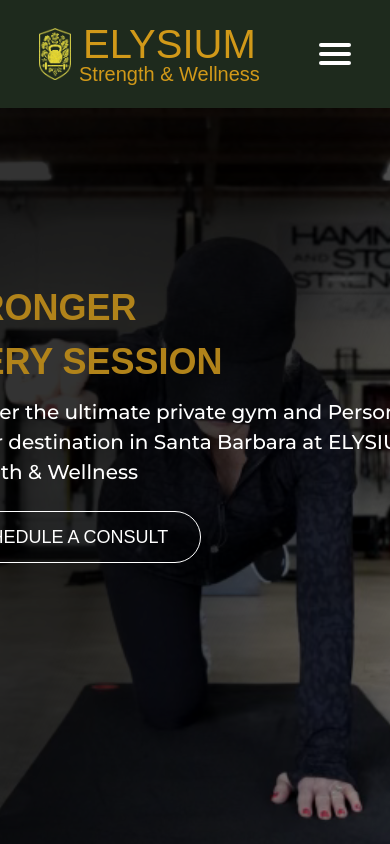
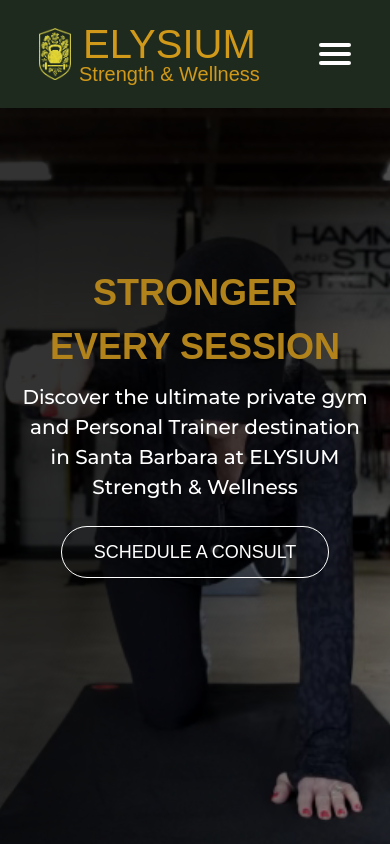
Before and after one commit to elysiumstrength/Elysiumstrength.github.io, a React (Vite) app: page / in a window 390 px wide. Shown: the top 844 px of the page. Built offline with nearby package versions, Linux system fonts and the light colour scheme; a web font is replaced by a local one.

Commit message:
home hero and value widths

```diff
--- a/src/components/ValueSegment.css
+++ b/src/components/ValueSegment.css
@@ -4,7 +4,7 @@
   display: flex;
   flex-direction: row;
   align-items: center;
-  justify-content: center;
+  justify-content: space-around;
   column-gap: 4rem;
   row-gap: 2rem;
   flex-wrap: wrap-reverse;
--- a/src/pages/Home.css
+++ b/src/pages/Home.css
@@ -38,10 +38,16 @@ section.home {
 	section.home {
 		padding: 2rem 5%;
 	}
+
+	.home__hero {
+		text-align: center;
+		align-items: center;
+	}
 }
 
 .home__hero {
-	width: 525px;
+	width: 100%;
+	max-width: 525px;
 
 	display: flex;
 	flex-direction: column;
@@ -214,6 +220,7 @@ section.values {
 	justify-content: center;
 	align-items: center;
 	flex-wrap: wrap;
+	gap: 2rem;
 
 	padding-bottom: 8rem;
 }
@@ -227,6 +234,9 @@ section.values {
 }
 
 .values__segments {
+	width: 100%;
+	max-width: 1024px;
+
 	display: flex;
 	flex-direction: column;
 	gap: 2rem;
```
Also changed, not shown: all_code.txt.
